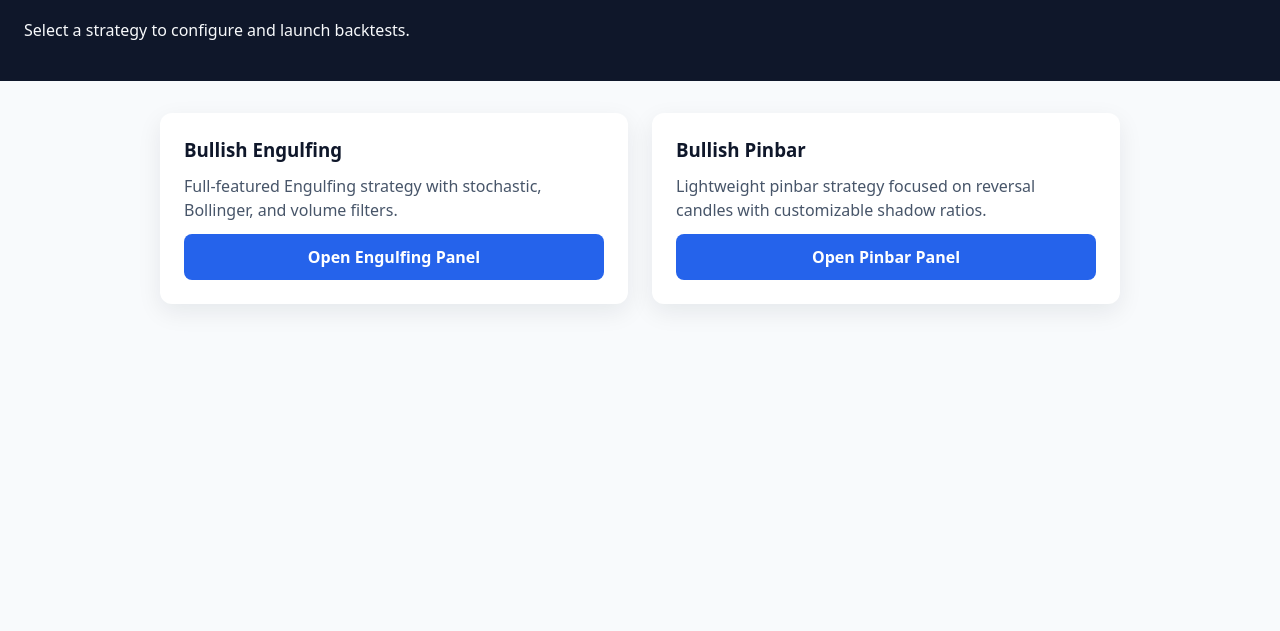
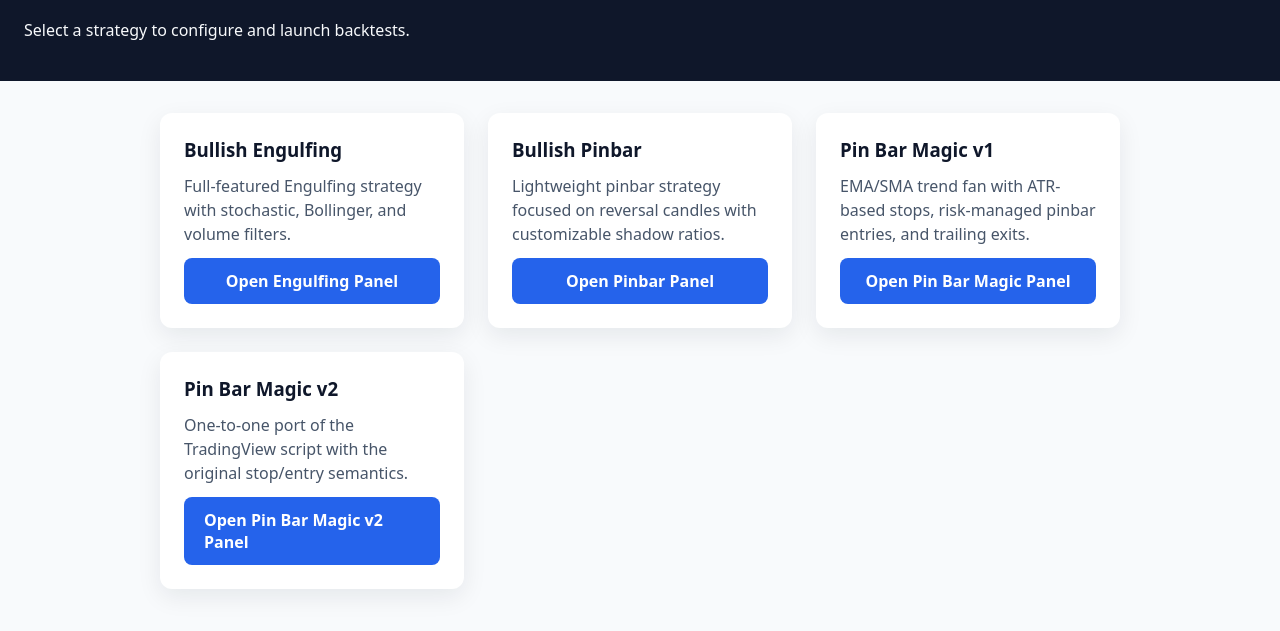
Before and after one commit to amirphl/Simpler-Trader, a plain HTML site: page web/ui/index.html in a window 1280 px wide. Shown: the part 91-722 px from the top of the page. Drawn offline with Linux system fonts and the light colour scheme.

Commit message:
feat: link to all pin bar magic control panels

```diff
--- a/web/ui/index.html
+++ b/web/ui/index.html
@@ -83,6 +83,16 @@
           <p>Lightweight pinbar strategy focused on reversal candles with customizable shadow ratios.</p>
           <a href="/static/pinbar.html">Open Pinbar Panel</a>
         </section>
+        <section class="card">
+          <h3>Pin Bar Magic v1</h3>
+          <p>EMA/SMA trend fan with ATR-based stops, risk-managed pinbar entries, and trailing exits.</p>
+          <a href="/static/pinbar_magic.html">Open Pin Bar Magic Panel</a>
+        </section>
+        <section class="card">
+          <h3>Pin Bar Magic v2</h3>
+          <p>One-to-one port of the TradingView script with the original stop/entry semantics.</p>
+          <a href="/static/pinbar_magic_v2.html">Open Pin Bar Magic v2 Panel</a>
+        </section>
       </div>
     </main>
   </body>
```
